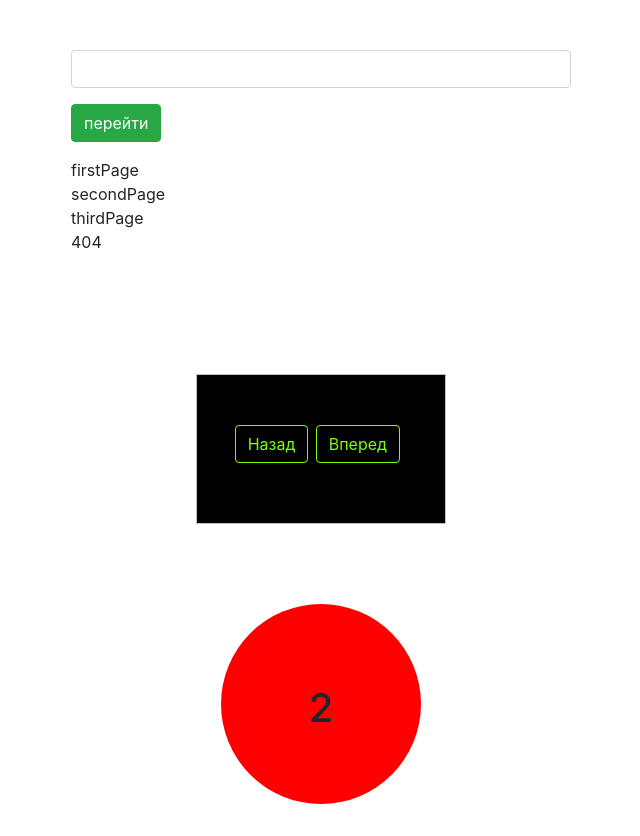
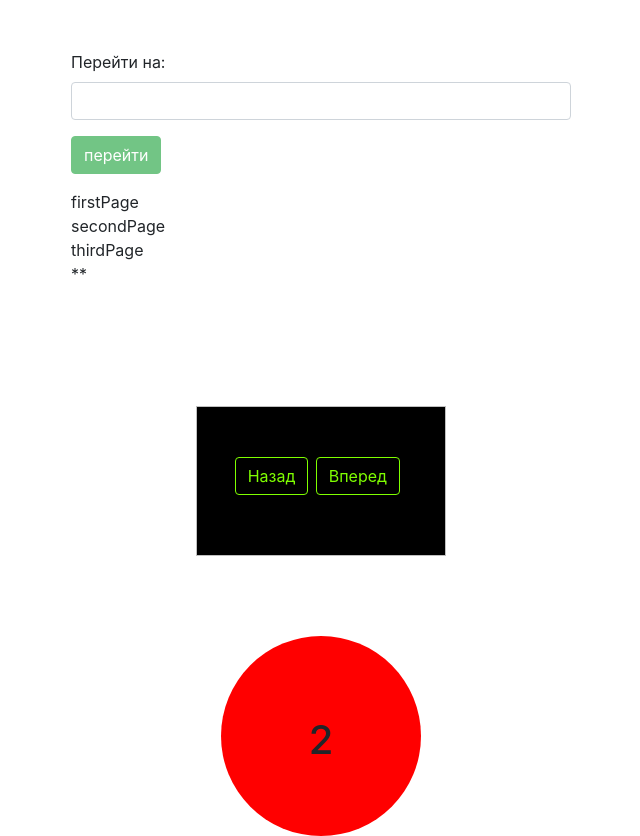
Before and after one commit to Roman-Liubinets/trainee-task, an Angular app: page / in a window 1280 px wide. Before the commit this address had no page. Shown: the whole page, without its empty margins (319-959 px from the left). Before the commit the page ends 804 px from the top, so only its background shows below. Built offline with nearby package versions, Linux system fonts and the light colour scheme.

Commit message:
some stuff with validation

```diff
--- a/src/app/app-routing.module.ts
+++ b/src/app/app-routing.module.ts
@@ -12,7 +12,7 @@ export const appRoutes: Routes = [
     { path: 'firstPage', component: FirstPageComponent },
     { path: 'secondPage', component: SecondPageComponent },
     { path: 'thirdPage', component: ThirdPageComponent },
-    { path: '404', component: NotFoundComponent }
+    { path: '**', component: NotFoundComponent }
   ];
 
 
--- a/src/app/app.component.css
+++ b/src/app/app.component.css
@@ -18,3 +18,7 @@
     margin-left: auto;
     margin-right: auto;
 }
+
+input.ng-invalid.ng-touched {
+    border: 2px solid red;
+}
--- a/src/app/app.component.html
+++ b/src/app/app.component.html
@@ -1,10 +1,19 @@
 <div class="container">
-  <div class="form-group">
-    <input [(ngModel)]="search" class="form-control">
-  </div>
-  <div class="form-group">
-    <button (click)="setPage()" class="btn btn-success">перейти</button>
-  </div>
+  <form (ngSubmit)="setPage(form)" #form="ngForm">
+    <div class="form-group" [ngClass]="{'has-error': searchField.invalid && searchField.touched }">
+      <label>Перейти на:</label>
+      <input [(ngModel)]="search" required class="form-control" name="searchField" #searchField="ngModel">
+      <div *ngIf="searchField.invalid && searchField.touched" class="text-muted">
+        <p [hidden]="!searchField.errors.required">
+          aaa
+        </p>
+      </div>
+    </div>
+    <div class="form-group">
+      <button class="btn btn-success" [disabled]="!form.valid" type="submit">перейти</button>
+    </div>
+  </form>
+
 
   <div class="route-content">
     <div *ngFor="let route of rrr | searchPipe: search">
@@ -14,3 +23,13 @@
 
   <router-outlet></router-outlet>
 </div>
+
+<!-- ss -->
+<!-- <div>
+  <input formcontrolname="fileType" id="fileType" maxlength="30" placeholder="Document Type Name" type="text" #fileType="ngModel"
+    name="fileType" [ngClass]="{'red-border':fileTypes.invalid && (fileType.dirty || fileType.touched || fileTypes.submitted)}"
+     class="" [(ngModel)]="stateName" required>
+  <span *ngIf="fileType.invalid && (fileTypes.dirty || fileTypes.touched || fileTypes.submitted)" class="error-text">
+    Document type name is required
+  </span>
+</div> -->
--- a/src/app/app.component.ts
+++ b/src/app/app.component.ts
@@ -2,6 +2,7 @@ import { Component } from '@angular/core';
 import { Router } from '@angular/router';
 import { Location } from "@angular/common";
 import { appRoutes } from "./app-routing.module";
+import { NgForm } from "@angular/forms";
 
 @Component({
   selector: 'app-root',
@@ -12,8 +13,11 @@ export class AppComponent {
   rrr = appRoutes;
   constructor(private router: Router, private location: Location) {}
     search="";
+    notFound;
 
-  setPage() {
+
+  setPage(form: NgForm) {
+    console.log("Submited!")
     if(this.search == "firstPage") {
       this.router.navigateByUrl('/firstPage');
     } else if (this.search == "secondPage") {
@@ -22,7 +26,40 @@ export class AppComponent {
       this.router.navigateByUrl('/thirdPage');
     }  else {
       this.router.navigateByUrl('/404');
+      this.notFound=false;
     }
   }
 
+  // ss
+  // validate(form) {
+  //   if (form.valid) {
+  //     this.loading = true;
+  //     if (this.isEdit) {
+  //       this.managersService
+  //         .updateCompanyContact(this.companyContactData)
+  //         .subscribe(
+  //           res => {
+  //             this.editModal.close();
+  //             this.loading = false;
+  //           },
+  //           err => {
+  //             console.log(err);
+  //             this.loading = false;
+  //           },
+  //       );
+  //     } else {
+  //       this.managersService
+  //         .createCompanyContact(this.companyContactData)
+  //         .subscribe(
+  //           res => {
+  //             this.editModal.close();
+  //             this.loading = false;
+  //           },
+  //           err => {
+  //             console.log(err);
+  //             this.loading = false;
+  //           },
+  //       );
+  //     }
+
 }
```
